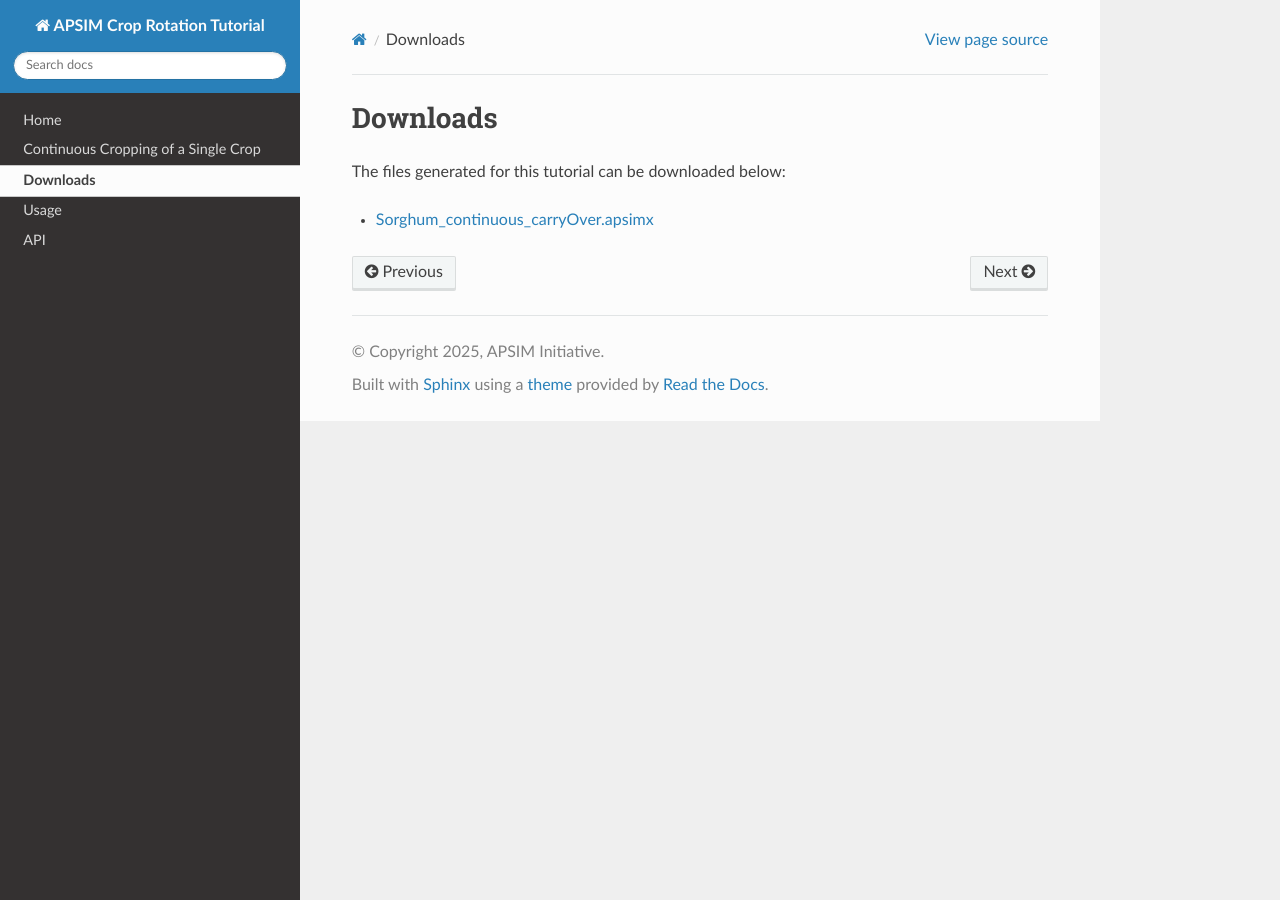
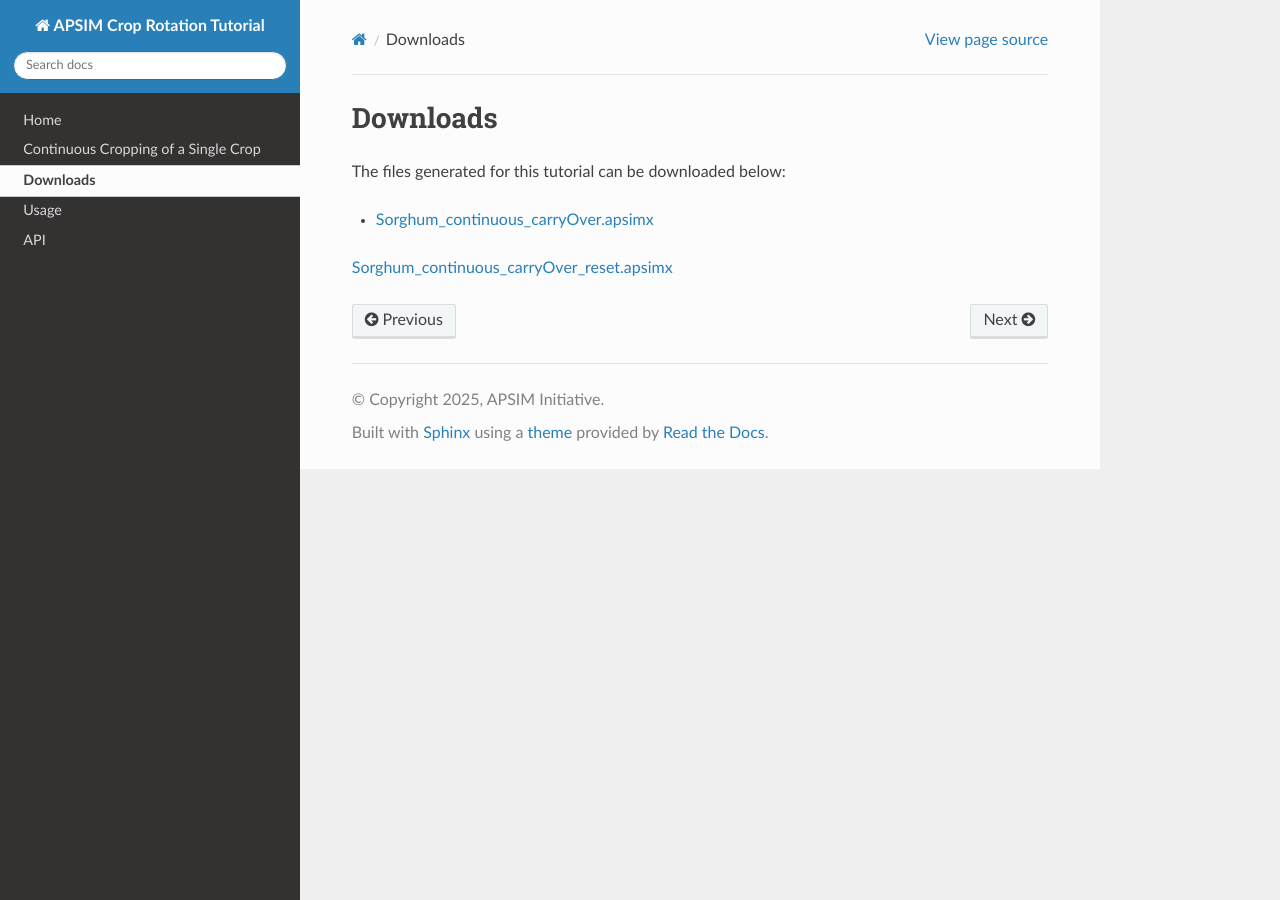
Before and after one commit to ugrewer/APSIM_RotationTraining, a Sphinx documentation site: the page built from docs/downloads.rst, in a window 1280 px wide. Built offline with Sphinx 7.4.7 and the Read the Docs theme 3.1.0, drawn with Linux system fonts in a browser that asks for light colours.

Commit message:
updated file references

```diff
--- a/docs/continuous cropping of a single crop.rst
+++ b/docs/continuous cropping of a single crop.rst
@@ -162,6 +162,7 @@ Now, navigate to ``Home`` > ``Management toolbox`` > ``Other`` in the APSIM GUI,
 copy the manager ``Reset on date`` and paste it into the ``Paddock`` node of the simulation ``ContinuousSorghum_Reset``.
 An alterantive manager to ``Reset on date`` could have been the option ``Reset on sowing``.
 As next step, select the ``Reset on date`` manager, set the date to **1-May** and ensure that all three state variables (water, soil nutrients, surface organic matter) are reset.
+By now, your *apsimx-file* should look like the following: `Sorghum_continuous_carryOver_reset.apsimx <_APSIM_code/Sorghum_continuous_carryOver_reset/Sorghum_continuous_carryOver_reset.apsimx>`_.
 
 .. figure:: _static/APSIMscreenshot_ContSorghumCarryOver_Reset_ResetManager.png
    :alt: APSIM ResetManager
--- a/docs/downloads.rst
+++ b/docs/downloads.rst
@@ -4,3 +4,4 @@ Downloads
 The files generated for this tutorial can be downloaded below:
 
 - `Sorghum_continuous_carryOver.apsimx <_APSIM_code/Sorghum_continuous_carryOver/Sorghum_continuous_carryOver.apsimx>`_
+`Sorghum_continuous_carryOver_reset.apsimx <_APSIM_code/Sorghum_continuous_carryOver_reset/Sorghum_continuous_carryOver_reset.apsimx>`_
```
Also changed, not shown: 3 other files.
